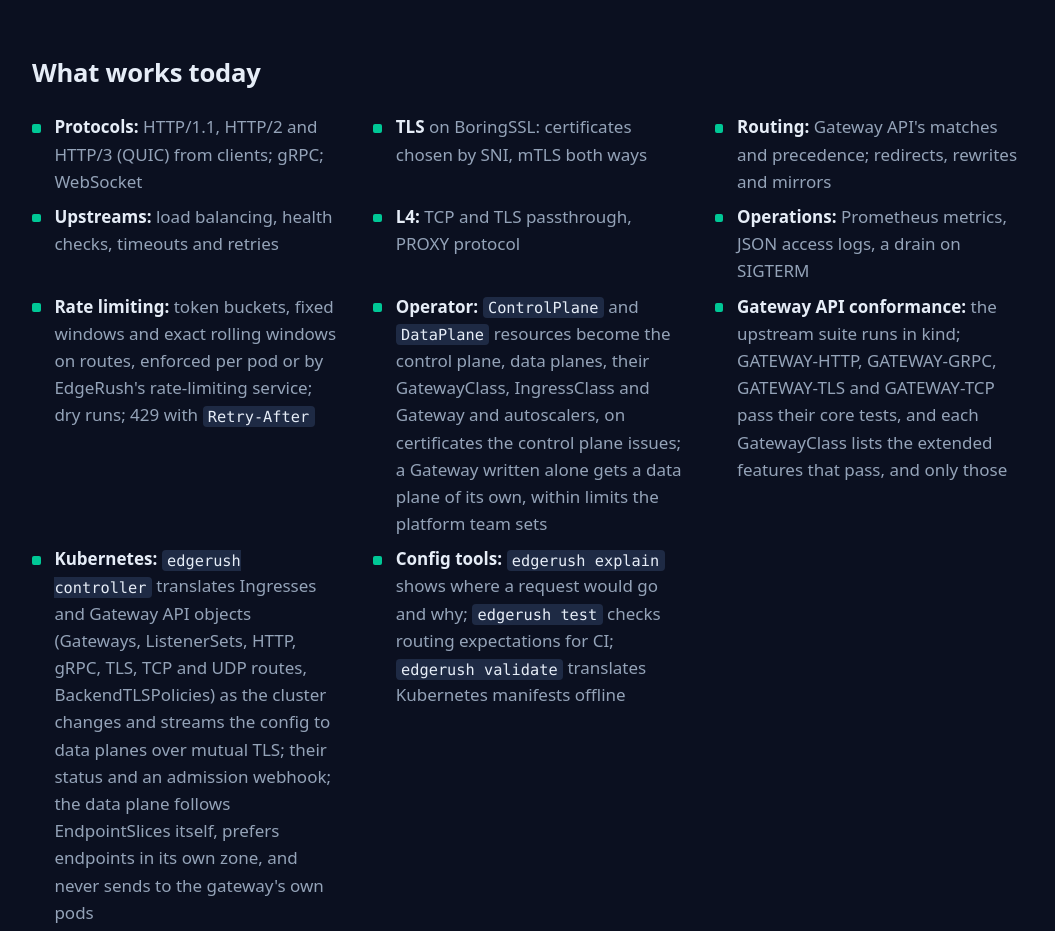
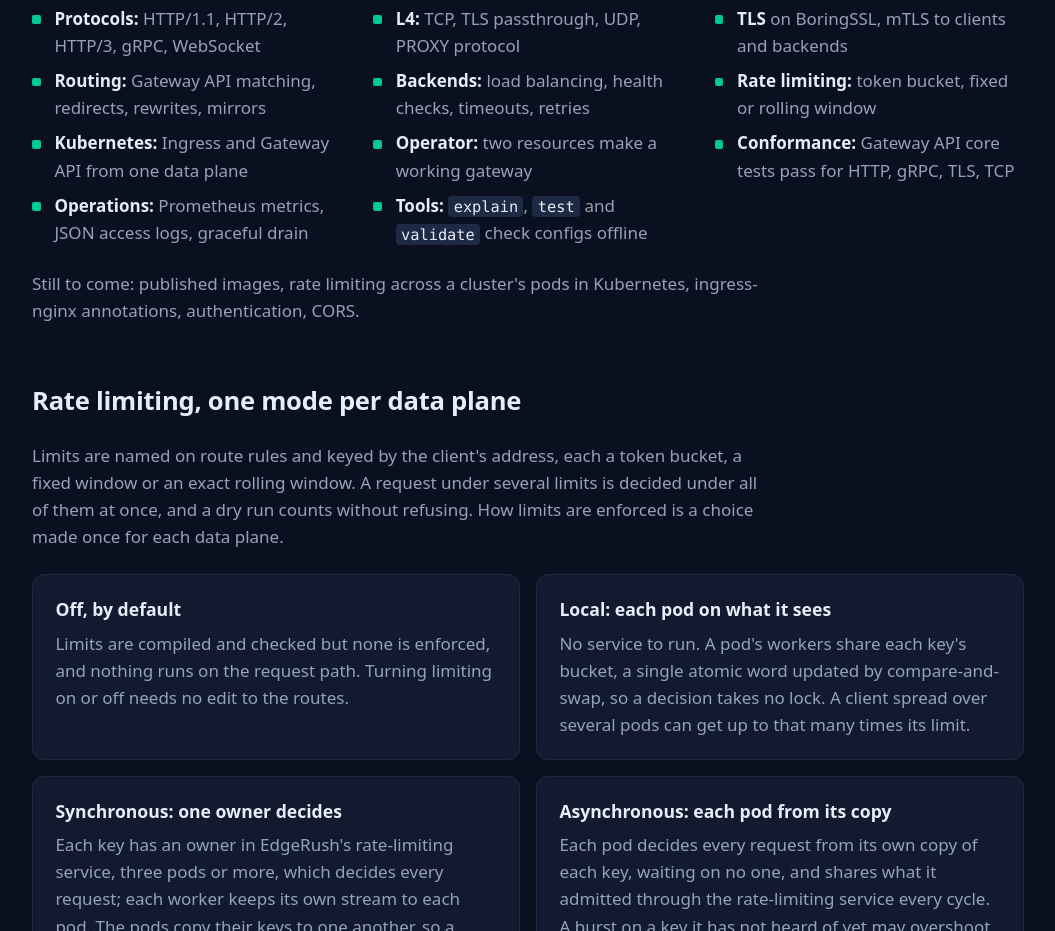
Before and after one commit to edgerush-dev/edgerush-dev.github.io, a plain HTML site: page index.html in a window 1280 px wide. Shown: the part 1869-2800 px from the top of the page, without its empty margins (112-1167 px from the left). Drawn offline with Linux system fonts and the light colour scheme.

Commit message:
Make the site's status and features short enough to scan
Co-Authored-By: Claude Opus 5.5 <noreply@anthropic.com>

```diff
--- a/index.html
+++ b/index.html
@@ -142,13 +142,9 @@
       <a class="btn" href="https://github.com/edgerush-dev/edgerush#trying-it">Try it</a>
       <a class="btn" href="#architecture">Proxy architecture</a>
     </div>
-    <p class="status"><strong>Status: the operator runs a gateway in a cluster from two
-      resources, and Gateway API's conformance suite runs against it.</strong>
-      A <code>ControlPlane</code> and a <code>DataPlane</code> applied, or a Gateway written
-      alone, become a control plane that translates the cluster's Ingresses and Gateway API
-      objects and data planes that serve them. Rate limiting runs, each pod on its own or
-      through EdgeRush's rate-limiting service. No images are published yet: it is built
-      from source. Not for production. A hobby project with no timelines.</p>
+    <p class="status"><strong>Status: it runs in a cluster, set up by its operator, and
+      passes Gateway API's core conformance tests.</strong> No images are published yet, so
+      it is built from source. Not for production. A hobby project with no timelines.</p>
   </div>
 
   <section class="wrap" aria-labelledby="for">
@@ -208,37 +204,21 @@
   <section class="wrap" aria-labelledby="works">
     <h2 id="works">What works today</h2>
     <ul class="works">
-      <li><strong>Protocols:</strong> HTTP/1.1, HTTP/2 and HTTP/3 (QUIC) from clients; gRPC;
-        WebSocket</li>
-      <li><strong>TLS</strong> on BoringSSL: certificates chosen by SNI, mTLS both ways</li>
-      <li><strong>Routing:</strong> Gateway API's matches and precedence; redirects, rewrites
-        and mirrors</li>
-      <li><strong>Upstreams:</strong> load balancing, health checks, timeouts and
-        retries</li>
-      <li><strong>L4:</strong> TCP and TLS passthrough, PROXY protocol</li>
-      <li><strong>Operations:</strong> Prometheus metrics, JSON access logs, a drain on SIGTERM</li>
-      <li><strong>Rate limiting:</strong> token buckets, fixed windows and exact rolling
-        windows on routes, enforced per pod or by EdgeRush's rate-limiting service; dry runs;
-        429 with <code>Retry-After</code></li>
-      <li><strong>Operator:</strong> <code>ControlPlane</code> and <code>DataPlane</code>
-        resources become the control plane, data planes, their GatewayClass, IngressClass and
-        Gateway and autoscalers, on certificates the control plane issues; a Gateway written
-        alone gets a data plane of its own, within limits the platform team sets</li>
-      <li><strong>Gateway API conformance:</strong> the upstream suite runs in kind;
-        GATEWAY-HTTP, GATEWAY-GRPC, GATEWAY-TLS and GATEWAY-TCP pass their core tests, and
-        each GatewayClass lists the extended features that pass, and only those</li>
-      <li><strong>Kubernetes:</strong> <code>edgerush controller</code> translates Ingresses
-        and Gateway API objects (Gateways, ListenerSets, HTTP, gRPC, TLS, TCP and UDP routes,
-        BackendTLSPolicies) as the cluster changes and streams the config to data planes over
-        mutual TLS; their status and an admission webhook; the data plane follows EndpointSlices itself,
-        prefers endpoints in its own zone, and never sends to the gateway's own pods</li>
-      <li><strong>Config tools:</strong> <code>edgerush explain</code> shows where a request
-        would go and why; <code>edgerush test</code> checks routing expectations for CI;
-        <code>edgerush validate</code> translates Kubernetes manifests offline</li>
+      <li><strong>Protocols:</strong> HTTP/1.1, HTTP/2, HTTP/3, gRPC, WebSocket</li>
+      <li><strong>L4:</strong> TCP, TLS passthrough, UDP, PROXY protocol</li>
+      <li><strong>TLS</strong> on BoringSSL, mTLS to clients and backends</li>
+      <li><strong>Routing:</strong> Gateway API matching, redirects, rewrites, mirrors</li>
+      <li><strong>Backends:</strong> load balancing, health checks, timeouts, retries</li>
+      <li><strong>Rate limiting:</strong> token bucket, fixed or rolling window</li>
+      <li><strong>Kubernetes:</strong> Ingress and Gateway API from one data plane</li>
+      <li><strong>Operator:</strong> two resources make a working gateway</li>
+      <li><strong>Conformance:</strong> Gateway API core tests pass for HTTP, gRPC, TLS, TCP</li>
+      <li><strong>Operations:</strong> Prometheus metrics, JSON access logs, graceful drain</li>
+      <li><strong>Tools:</strong> <code>explain</code>, <code>test</code> and
+        <code>validate</code> check configs offline</li>
     </ul>
-    <p class="notyet">Still to come: published images; the rate-limiting service deployed in
-      a cluster, and <code>RateLimitPolicy</code>, being built; ingress-nginx's annotations;
-      authentication; CORS.</p>
+    <p class="notyet">Still to come: published images, rate limiting across a cluster's pods
+      in Kubernetes, ingress-nginx annotations, authentication, CORS.</p>
   </section>
 
   <section class="wrap" aria-labelledby="ratelimiting">
```
